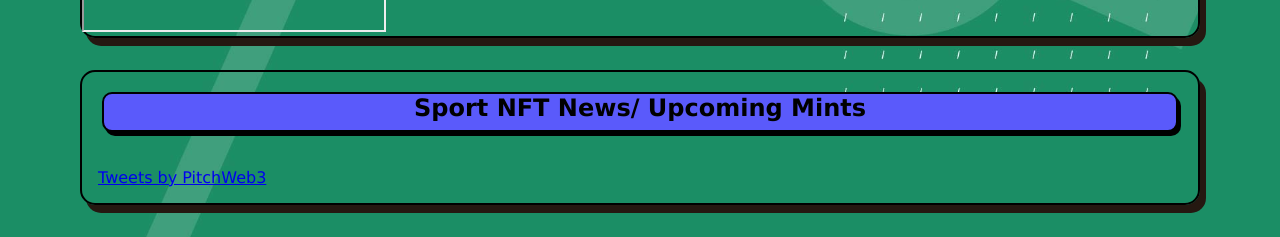
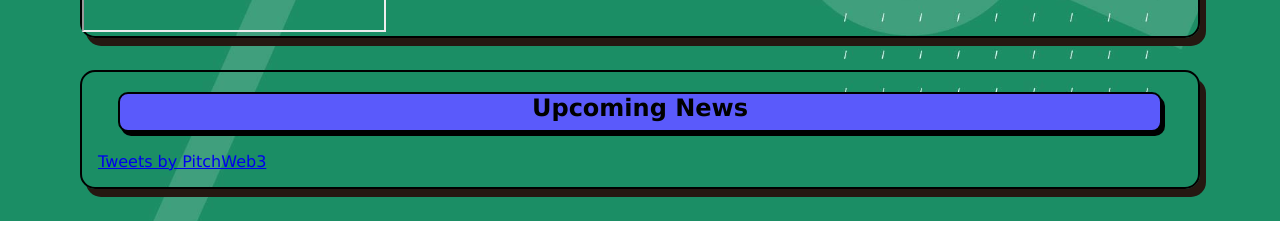
Before and after one commit to Owlpetcrypto/pitchnft, a React (Create React App) app: page / in a window 1280 px wide. Shown: the part 1258-1495 px from the top of the page. Built offline with nearby package versions, Linux system fonts and the light colour scheme; grey boxes are pictures that could not be loaded.

Commit message:
Updating square four padding and name

```diff
--- a/src/App.css
+++ b/src/App.css
@@ -161,7 +161,7 @@ nav {
   grid-area: box4;
   display: flex;
   flex-direction: column;
-
+  padding: 0 1rem 1rem;
 
 }
 
@@ -247,11 +247,10 @@ nav {
 }
 
 .twitter-padding{
-  height:calc(100% - 8rem);
+  height:calc(100% - 5rem);
 }
 
 .twitter-wrapper{
-  padding: 1rem;
   height:100%
 
 }
@@ -268,5 +267,6 @@ nav {
 
   .twitter-timeline{
     max-height: 400px;
+
   }
 }
--- a/src/Main.js
+++ b/src/Main.js
@@ -60,7 +60,7 @@ const Main = ({ accounts, setAccounts }) => {
       </div>
 
       <div className="squarefour">
-        <h2 className="sport-news">Sport NFT News/ Upcoming Mints</h2>
+        <h2 className="sport-news">Upcoming News</h2>
         <div className="twitter-padding">
           <div className="twitter-wrapper">
             <a
```
